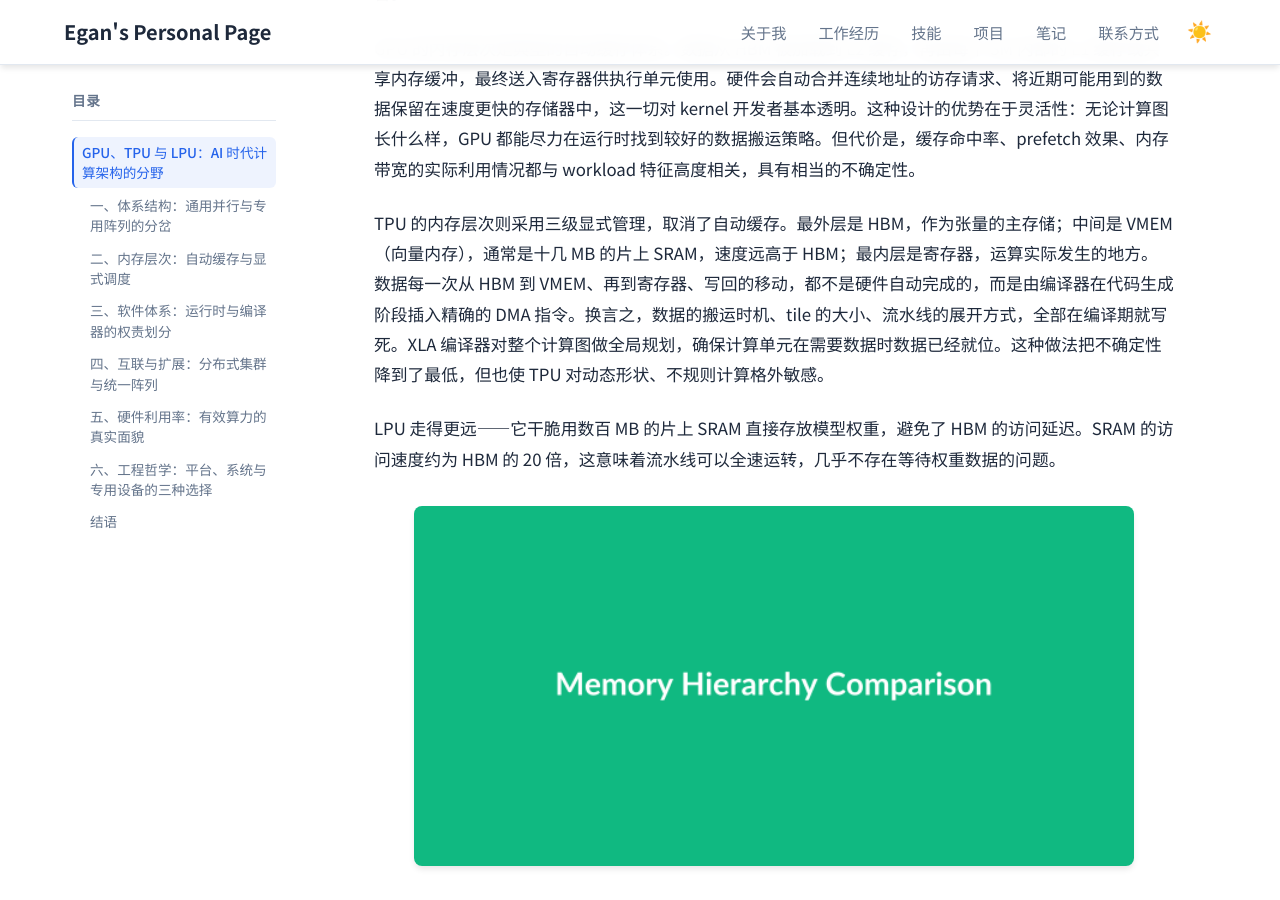
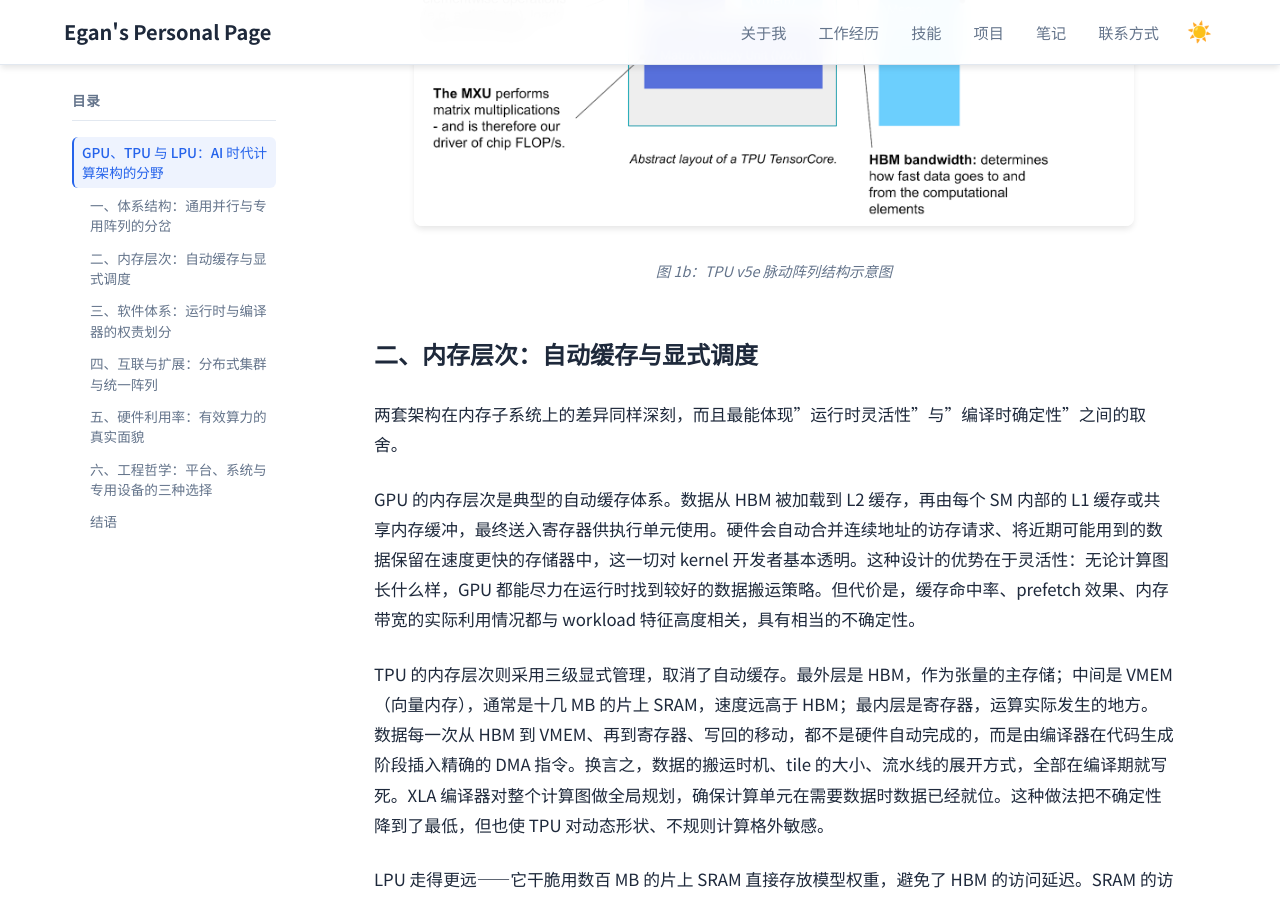
Before and after one commit to Lejun-Hu/Lejun-Hu.github.io, a Jekyll site: the page built from _notes/2026-5-16-GPU_vs_TPU.md, in a window 1280 px wide and 900 px high, scrolled down 2044 px. Built offline with Jekyll 4.4.1, drawn with Linux system fonts in a browser that asks for light colours.

Commit message:
Add TPU architecture image to article

```diff
--- a/_notes/2026-5-16-GPU_vs_TPU.md
+++ b/_notes/2026-5-16-GPU_vs_TPU.md
@@ -21,6 +21,9 @@ Groq 的 LPU 则在这个方向上更进一步。LPU 从硅片定义阶段就只
 
 ![GPU SM 内部结构与 TPU MXU 脉动阵列对比示意图]({{ '/assets/images/notes/placeholder-arch.png' | relative_url }})
 *图 1：GPU SM 内部结构与 TPU MXU 脉动阵列对比示意图（占位图）*
+
+![TPU v5e 脉动阵列结构示意图]({{ '/assets/images/notes/TPU.png' | relative_url }})
+*图 1b：TPU v5e 脉动阵列结构示意图*
 
 ## 二、内存层次：自动缓存与显式调度
 
```
Also changed, not shown: assets/images/notes/TPU.png (added).
